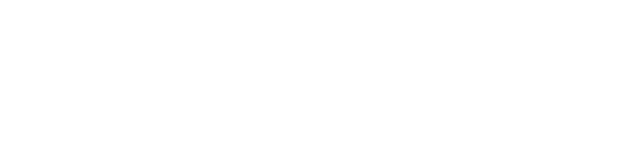
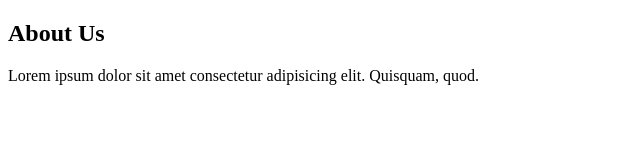
Before and after one commit to dickyhermawan12/gh-workflow-demo, a plain HTML site: page index.html in a window 1280 px wide. Shown: the whole page, without its empty margins (0-640 px from the left). Drawn offline with Linux system fonts and the light colour scheme.

Commit message:
feat: add about us section

```diff
--- a/index.html
+++ b/index.html
@@ -8,5 +8,10 @@
 </head>
 <body>
 
+  <section id="about-us">
+    <h2>About Us</h2>
+    <p>Lorem ipsum dolor sit amet consectetur adipisicing elit. Quisquam, quod.</p>
+  </section>
+
 </body>
 </html>
```
